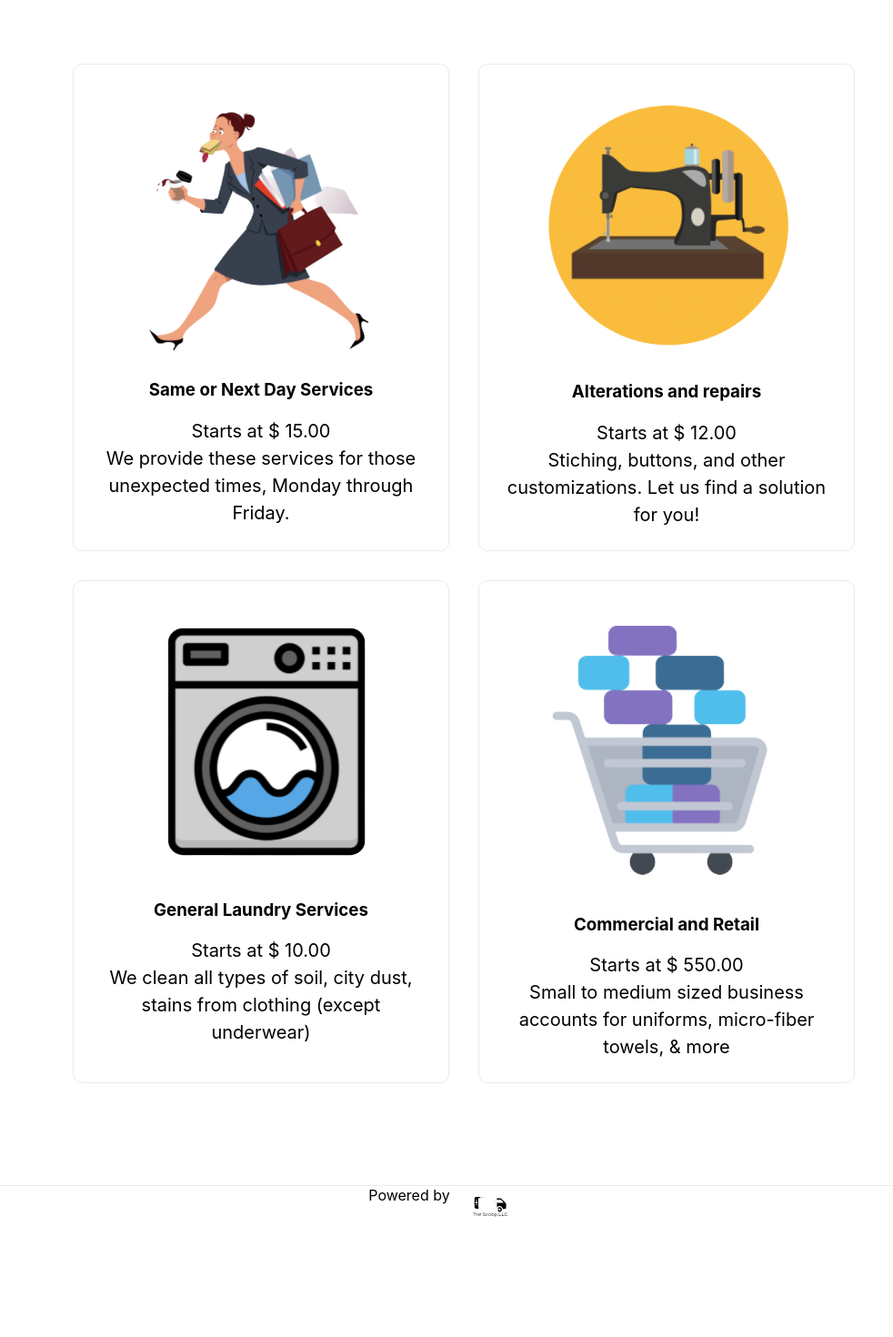
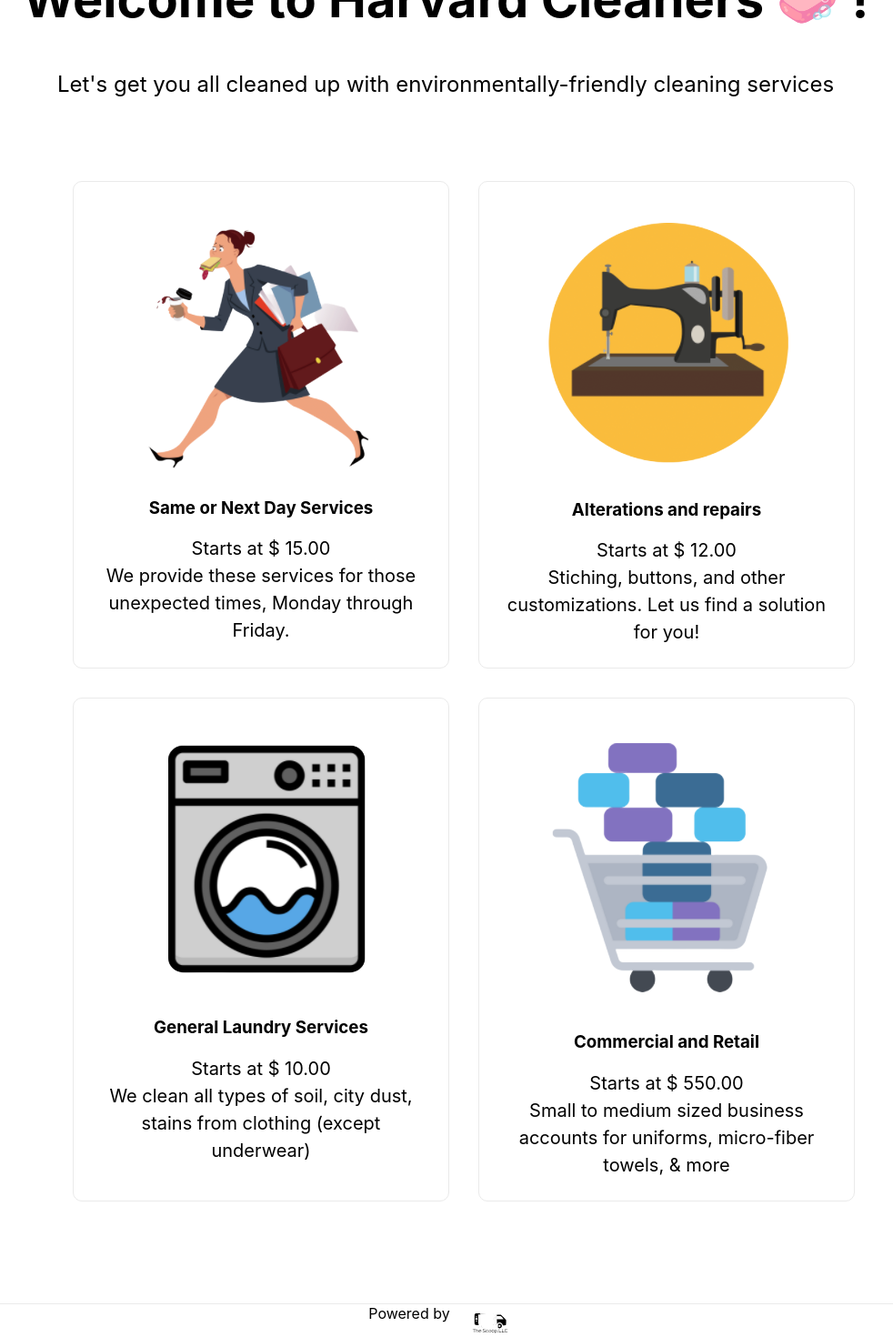
Before and after one commit to vercel-support/harvard-cleaner-app, a Next.js app: page / in a window 1280 px wide. Shown: the top 1470 px of the page at 91% size, without its empty margins (150-1132 px from the left). Before the commit the page ends 1345 px from the top, so only its background shows below. Built offline with nearby package versions, Linux system fonts and the light colour scheme.

Commit message:
Icon and Logo Added

```diff
--- a/styles/Home.module.css
+++ b/styles/Home.module.css
@@ -29,7 +29,7 @@
 .footer a {
   display: flex;
   justify-content: center;
-  align-items: center;
+  align-items: stretch;
   flex-grow: 1;
 }
 
@@ -45,7 +45,7 @@
 }
 
 .title {
-  margin-top: 3em;
+  margin-top: 10em;
   line-height: 1.15;
   font-size: 3.5em;
 }
@@ -56,19 +56,19 @@
 }
 
 .description {
-  margin-top: 5em;
+  margin-top: 0.25em;
   line-height: 1.5;
   font-size: 1.5em;
 }
 
-.code {
+/* .code {
   background: #fafafa;
   border-radius: 5px;
   padding: 0.75rem;
   font-size: 1.1rem;
   font-family: Menlo, Monaco, Lucida Console, Liberation Mono, DejaVu Sans Mono,
     Bitstream Vera Sans Mono, Courier New, monospace;
-}
+} */
 
 .grid {
   display: flex;
@@ -93,7 +93,7 @@
   width: 45%;
 }
 
-@media (min-width: 960px) {
+@media (min-width: 480px) {
   .card {
     flex-basis: calc(50%-2rem);
   }
@@ -118,8 +118,8 @@
 }
 
 .logo {
-  height: 1em;
-  margin-left: 0.5rem;
+  align-items: stretch;
+  margin-left: 0.5em;
 }
 
 @media (max-width: 960px) {
```
